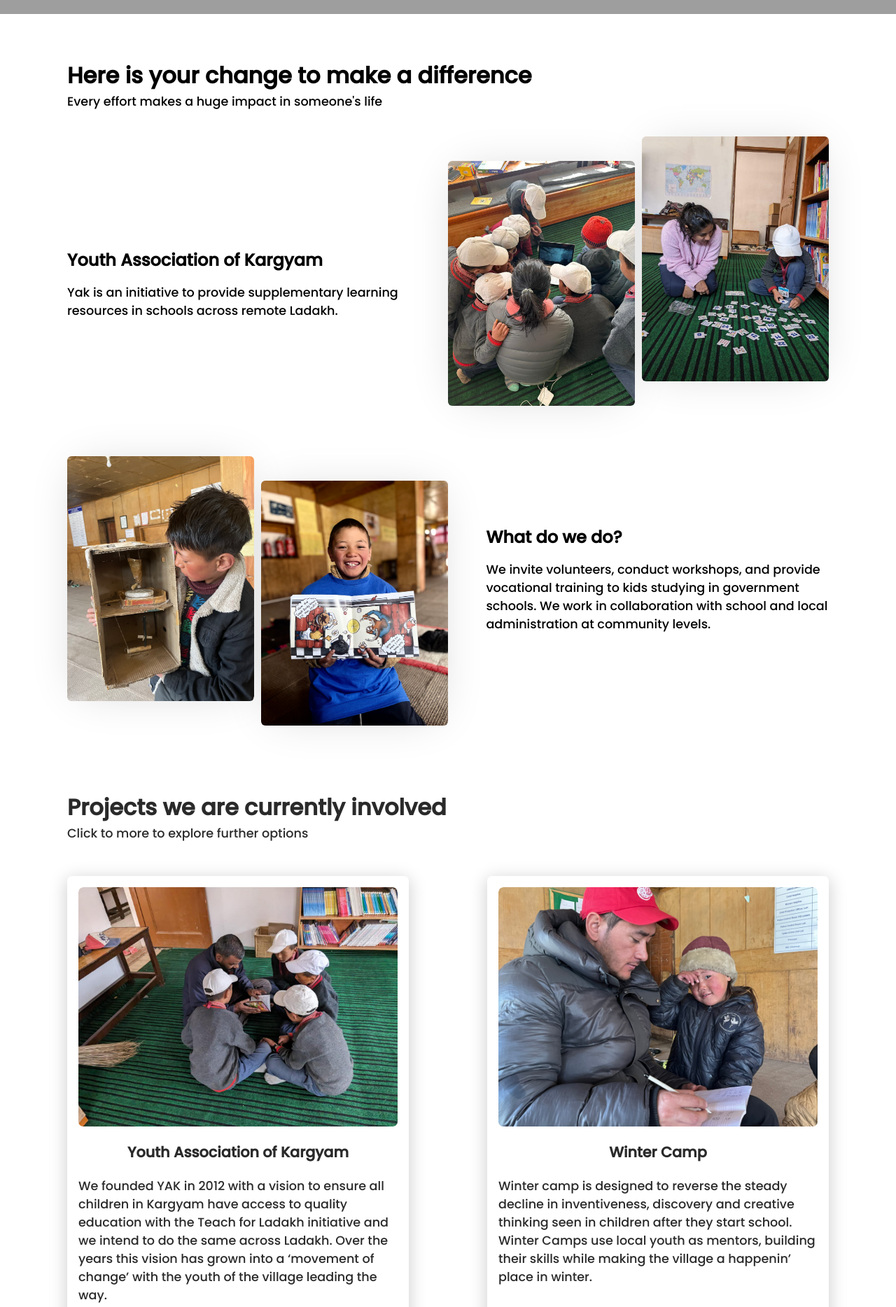
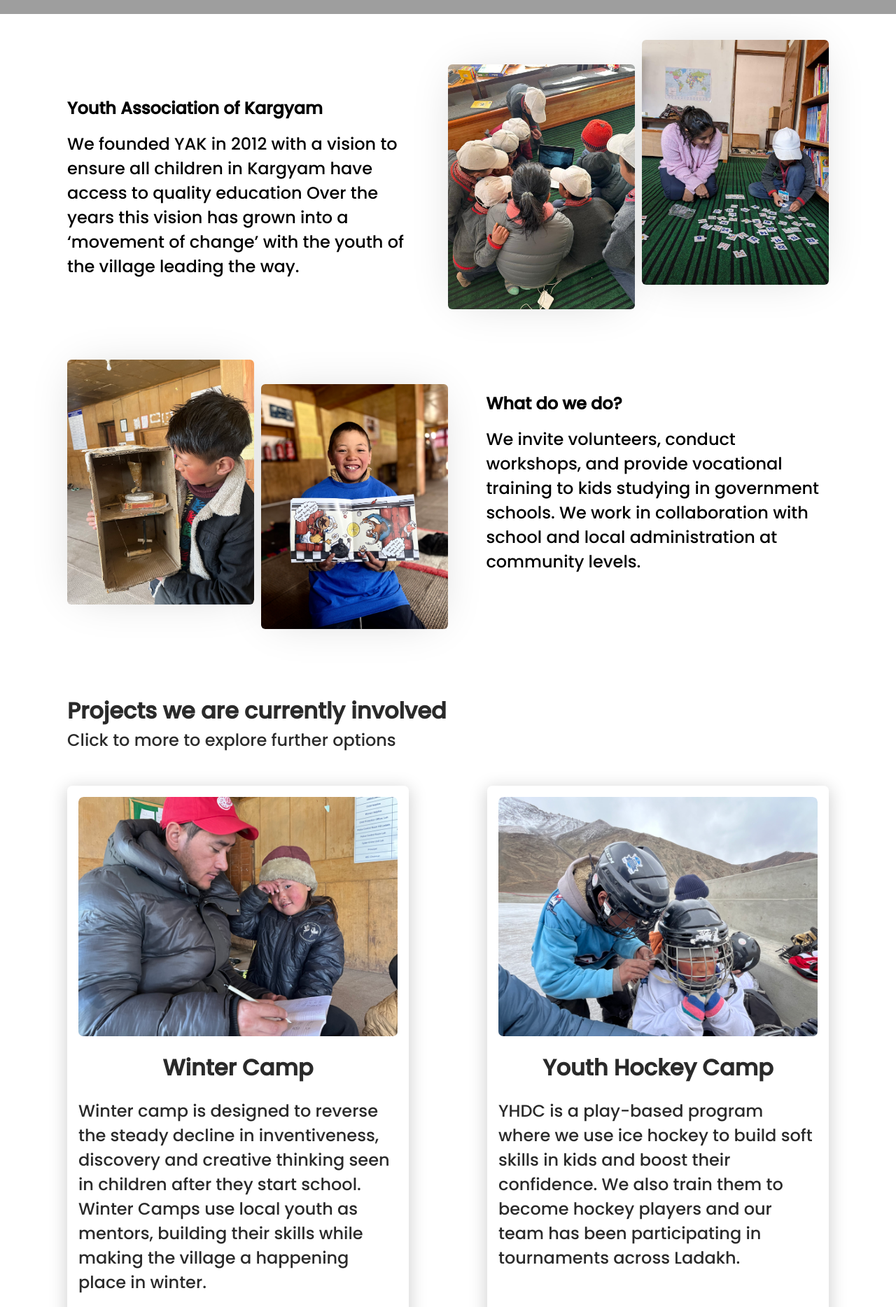
Before and after one commit to ned1010/tfl, a React (Vite) app: page / in a window 1280 px wide. Shown: the part 780-2648 px from the top of the page at 70% size. Built offline with nearby package versions, Linux system fonts and the light colour scheme; grey boxes are pictures that could not be loaded.

Commit message:
finalise for deployment

```diff
--- a/src/components/banner/Banner.jsx
+++ b/src/components/banner/Banner.jsx
@@ -8,13 +8,11 @@ import Teach18 from "@/assets/teach18.jpg";
 const Banner = () => {
 	return (
 		<div className="banner">
-			<h1>Here is your change to make a difference</h1>
-			<p>Every effort makes a huge impact in someone's life</p>
 
 			<BannerData
 				cName="first-desc"
 				heading="Youth Association of Kargyam"
-				text="Yak is an initiative to provide supplementary learning resources in schools across remote Ladakh. "
+				text="We founded YAK in 2012 with a vision to ensure all children in Kargyam have access to quality education Over the years this vision has grown into a ‘movement of change’ with the youth of the village leading the way. "
 				image1={Teach1}
 				image2={Teach3}
 			/>
--- a/src/components/data/projectData.js
+++ b/src/components/data/projectData.js
@@ -1,21 +1,21 @@
-import YakProject from "@/assets/teach2.jpg";
+// import YakProject from "@/assets/teach2.jpg";
 import WinterCamp from "@/assets/teach10.jpg";
-import YouthHockey from "@/assets/hockey1.jpg";
+import YouthHockey from "@/assets/hockey4.jpg";
 
 const projectData = [
-	{
-		id: "yak",
-		heading: "Youth Association of Kargyam",
-		description:
-			"We founded YAK in 2012 with a vision to ensure all children in Kargyam have access to quality education with the Teach for Ladakh initiative and we intend to do the same across Ladakh. Over the years this vision has grown into a ‘movement of change’ with the youth of the village leading the way.",
-		img: YakProject,
-        path:"yak"
-	},
+	// {
+	// 	id: "yak",
+	// 	heading: "Youth Association of Kargyam",
+	// 	description:
+	// 		"We founded YAK in 2012 with a vision to ensure all children in Kargyam have access to quality education with the Teach for Ladakh initiative and we intend to do the same across Ladakh. Over the years this vision has grown into a ‘movement of change’ with the youth of the village leading the way.",
+	// 	img: YakProject,
+    //     path:"yak"
+	// },
 	{
 		id: "winter-camp",
 		heading: "Winter Camp",
 		description:
-			"Winter camp is designed to reverse the steady decline in inventiveness, discovery and creative thinking seen in children after they start school. Winter Camps use local youth as mentors, building their skills while making the village a happenin’ place in winter. ",
+			"Winter camp is designed to reverse the steady decline in inventiveness, discovery and creative thinking seen in children after they start school. Winter Camps use local youth as mentors, building their skills while making the village a happening place in winter. ",
 		img: WinterCamp,
         path: "winter-camp"
 	},
--- a/src/components/data/projects.js
+++ b/src/components/data/projects.js
@@ -17,28 +17,28 @@ import hockey3 from "@/assets/hockey3.jpg";
 import hockey4 from "@/assets/hockey4.jpg";
 
 const projects = [
-	{
-		id: "yak",
-		mainImg: YakProjectPic,
-		title: "Youth Association of Kargyam",
-		brief: "YAY is the project initiative between some people and some.",
-		items: [
-			{
-				cName: "first-desc",
-				description:
-					"In 2012, a group of caring people in Kargyam came together to start the Youth Association of Kargyam (YAK). They had a big dream: to make sure every child in their village could go to a good school. They began with the Teach for Ladakh program, aiming to bring quality education to their community.",
-				img1: image1,
-				img2: image2,
-			},
-			{
-				cName: "second-desc",
-				description:
-					"Over time, their dream grew into something even bigger. It became a movement led by the young people of the village. They were determined to change things for the better. Now, YAK is all about giving kids in Ladakh the chance to learn and succeed. It's a story of people coming together to make a real difference in their community.",
-				img1: image3,
-				img2: image4,
-			},
-		],
-	},
+	// {
+	// 	id: "yak",
+	// 	mainImg: YakProjectPic,
+	// 	title: "Youth Association of Kargyam",
+	// 	brief: "YAY is the project initiative between some people and some.",
+	// 	items: [
+	// 		{
+	// 			cName: "first-desc",
+	// 			description:
+	// 				"In 2012, a group of caring people in Kargyam came together to start the Youth Association of Kargyam (YAK). They had a big dream: to make sure every child in their village could go to a good school. They began with the Teach for Ladakh program, aiming to bring quality education to their community.",
+	// 			img1: image1,
+	// 			img2: image2,
+	// 		},
+	// 		{
+	// 			cName: "second-desc",
+	// 			description:
+	// 				"Over time, their dream grew into something even bigger. It became a movement led by the young people of the village. They were determined to change things for the better. Now, YAK is all about giving kids in Ladakh the chance to learn and succeed. It's a story of people coming together to make a real difference in their community.",
+	// 			img1: image3,
+	// 			img2: image4,
+	// 		},
+	// 	],
+	// },
 	{
 		id: "winter-camp",
 		mainImg: WinterProjectPic,
@@ -48,14 +48,14 @@ const projects = [
 			{
 				cName: "first-desc",
 				description:
-					"We founded YAK in 2012 with a vision to ensure all children in Kargyam have access to quality education with the Teach for Ladakh initiative and we intend to do the same across Ladakh. Over the years this vision has grown into a ‘movement of change’ with the youth of the village leading the way.",
+					"Winter camp offers a creative haven during chilly months, reigniting kids' curiosity after the monotony of school. Village older kids serve as mentors, fostering a cool atmosphere while gaining new knowledge themselves, making the camp both fun and educational. ",
 				img1: winter1,
 				img2: winter2,
 			},
 			{
 				cName: "second-desc",
 				description:
-					"We founded YAK in 2012 with a vision to ensure all children in Kargyam have access to quality education with the Teach for Ladakh initiative and we intend to do the same across Ladakh. Over the years this vision has grown into a ‘movement of change’ with the youth of the village leading the way.",
+					"These camps are magical places where kids explore creativity and develop innovative ideas. Older mentors also learn and grow while guiding younger ones. The entire village buzzes with excitement during winter, all thanks to these wonderful camps.",
 				img1: winter3,
 				img2: winter4,
 			},
@@ -65,19 +65,19 @@ const projects = [
 		id: "youth-hockey-camp",
 		mainImg: HockeyProjectPic,
 		title: "Youth Hockey Development Camp",
-		brief: "Youth Hockey Development Camp is the project initiative between some people and some.",
+		brief: "Youth hockey camp fosters skills, confidence, teamwork through play and training",
 		items: [
 			{
 				cName: "first-desc",
 				description:
-					"We founded YAK in 2012 with a vision to ensure all children in Kargyam have access to quality education with the Teach for Ladakh initiative and we intend to do the same across Ladakh. Over the years this vision has grown into a ‘movement of change’ with the youth of the village leading the way.",
+					"YHDC (Youth Hockey Development Camp) is where kids learn and have fun with ice hockey. It's more than a game—it fosters confidence and teamwork. Through activities and training, children develop vital skills while enjoying skating and scoring goals.",
 				img1: hockey1,
 				img2: hockey2,
 			},
 			{
 				cName: "second-desc",
 				description:
-					"We founded YAK in 2012 with a vision to ensure all children in Kargyam have access to quality education with the Teach for Ladakh initiative and we intend to do the same across Ladakh. Over the years this vision has grown into a ‘movement of change’ with the youth of the village leading the way.",
+					"YHDC goes beyond the rink, fostering unity among participants who train to represent Kargyam in hockey tournaments. Each session enhances hockey skills and instills discipline and sportsmanship values",
 				img1: hockey3,
 				img2: hockey4,
 			},
--- a/src/components/footer/footer-style.css
+++ b/src/components/footer/footer-style.css
@@ -10,6 +10,9 @@
 	text-align: start;
 	justify-content: space-between;
 	flex-wrap: wrap;
+}
+.logo p {
+	font-size: 1.5rem;
 }
 
 .social i {
@@ -36,7 +39,7 @@
 }
 
 .col h4 {
-	font-size: 1.5rem;
+	font-size: 2rem;
 	padding: 1rem 0 0.8rem 0;
 }
 
@@ -44,7 +47,7 @@
 	text-decoration: none;
 	color: white;
 	padding-bottom: 0.4rem;
-	font-size: 1rem;
+	font-size: 1.5rem;
 }
 
 .fa-solid {
@@ -71,4 +74,11 @@
     .col h4 {
         font-size: 1.5rem;
     }
+
+	.col a {
+		font-size: 1rem;
+	}
+	.logo p {
+		font-size: 1rem;
+	}
 }
--- a/src/components/project/EachProject.jsx
+++ b/src/components/project/EachProject.jsx
@@ -9,6 +9,7 @@ import projects from "@/components/data/projects";
 
 import NotFound from "./NotFound";
 import FoundProject from "./FoundProject";
+import VolunteerLink from "../volunteer-form/VolunteerLink";
 function EachProject() {
 	const { path } = useParams();
 
@@ -41,6 +42,7 @@ function EachProject() {
 						);
 					})}
 				</div>
+				<VolunteerLink />
 
 				<Footer />
 			</div>
--- a/src/components/project/project-style.css
+++ b/src/components/project/project-style.css
@@ -12,7 +12,7 @@
 }
 
 .project p {
-	font-size: 1.1rem;
+	font-size: 1.5rem;
 }
 .projectCards {
 	margin-top: 3rem;
@@ -21,6 +21,9 @@
 	gap: 7rem;
 }
 
+.found-project p {
+	font-size: 1.5rem;
+}
 .project-cards {
 	text-align: start;
 	box-shadow: 0 5px 25px 2px rgba(0, 0, 0, 0.18);
@@ -35,6 +38,12 @@
 	border-radius: 7px;
 }
 
+.desc-text p {
+	font-size: 1.5rem;
+}
+
+
+
 .project-image img {
 	transition: 0.3s ease-in-out;
 	width: 100%;
@@ -47,7 +56,7 @@
 }
 
 .project-cards h4 {
-	font-size: 1.3rem;
+	font-size: 2rem;
 	padding: 0.9rem 0 0.2rem 0;
 	text-align: center;
 }
@@ -60,7 +69,6 @@
 	padding: 0.5rem 1.5rem;
 	white-space: nowrap;
 	border-radius: 2rem;
-	font-weight: 800;
 	transition: 0.2s ease-in-out;
 	font-size: 1.5rem;
 	cursor: pointer;
@@ -100,4 +108,18 @@
 	.found-project {
 		margin: 4rem 2rem;
 	}
+	.project-btn {
+		font-size: 1rem;
+	}
+	.desc-text p {
+		font-size: 1.1rem;
+	}
+	.found-project p {
+		font-size: 1.3rem;
+		padding: 1rem 0;
+	}
+
+	.project-cards h4 {
+		font-size: 1.5rem;
+	}
 }
--- a/src/components/volunteer-form/VolunteerLink.jsx
+++ b/src/components/volunteer-form/VolunteerLink.jsx
@@ -6,7 +6,7 @@ function VolunteerLink() {
 		<div className="sign-up">
 			<div className="volunteer-link">
 				<h2 className="title">
-					Empowering Youths In Ladakh: Ensuring Everyone has Equal Access to Education
+					Empowering Youths In Kargyam: Ensuring Everyone has Equal Access to Education
 				</h2>
 				<h5 className="subtitle">
 					Your small acts makes a lasting difference's in someone's life.
--- a/src/pages/Home.jsx
+++ b/src/pages/Home.jsx
@@ -16,7 +16,7 @@ function HomePage() {
 				cName="hero"
 				heroImg={HomeImg}
 				title="Youth Association of Kargyam"
-				text="Empowering Youths in Ladakh by Bridging the Education Gaps"
+				text="Empowering Youths in Kargyam by Bridging the Education Gaps"
 			/>
 			<Banner />
 			{/* <Event /> */}
```
